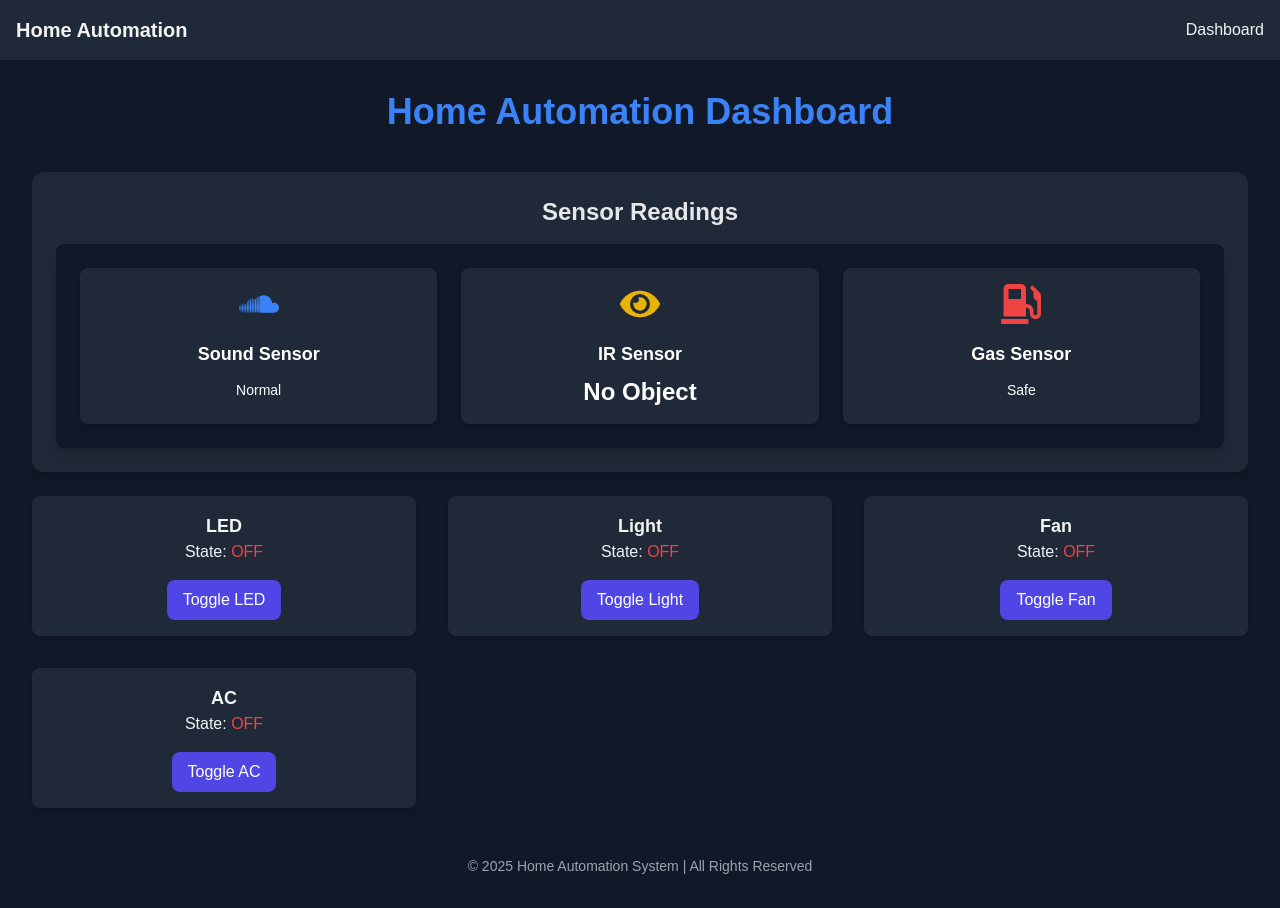
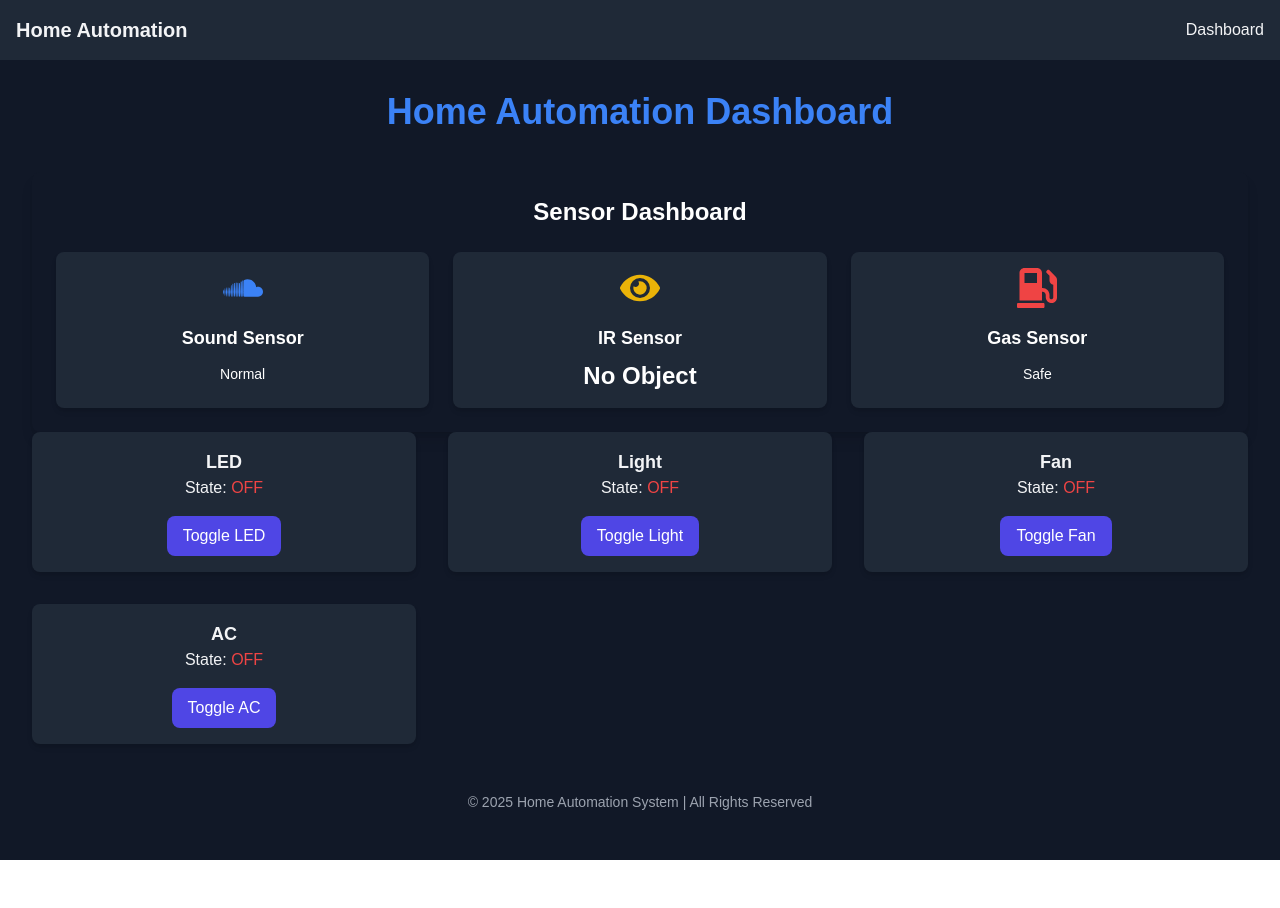
Before and after one commit to SusithD/home-automation, a React (Create React App) app: page / in a window 1280 px wide. After the commit the page ends 860 px from the top, so only its background shows below. Built offline with nearby package versions, Linux system fonts and the light colour scheme; no server answers; the database is empty.

Commit message:
Bug Fixes

```diff
--- a/src/components/SensorInfo.js
+++ b/src/components/SensorInfo.js
@@ -8,6 +8,7 @@
 
   return (
     <div className="bg-gray-900 p-6 rounded-lg shadow-lg text-white space-y-6">
+      <h2 className="text-2xl font-bold text-center mb-4">Sensor Dashboard</h2>
       <div className="grid grid-cols-1 md:grid-cols-3 gap-6">
         {/* Sound Sensor */}
         <div className="flex flex-col items-center bg-gray-800 p-4 rounded-lg shadow-md">
--- a/src/pages/Dashboard.js
+++ b/src/pages/Dashboard.js
@@ -52,8 +52,7 @@
         <h1 className="text-4xl font-extrabold text-center text-blue-500 mb-10">Home Automation Dashboard</h1>
 
         {/* Sensor Information */}
-        <div className="bg-gray-800 p-6 rounded-xl shadow-lg mb-6">
-          <h2 className="text-2xl text-center font-semibold text-gray-200 mb-4">Sensor Readings</h2>
+        <div >
           <SensorInfo
             soundValue={soundValue}
             irValue={irValue}
```
